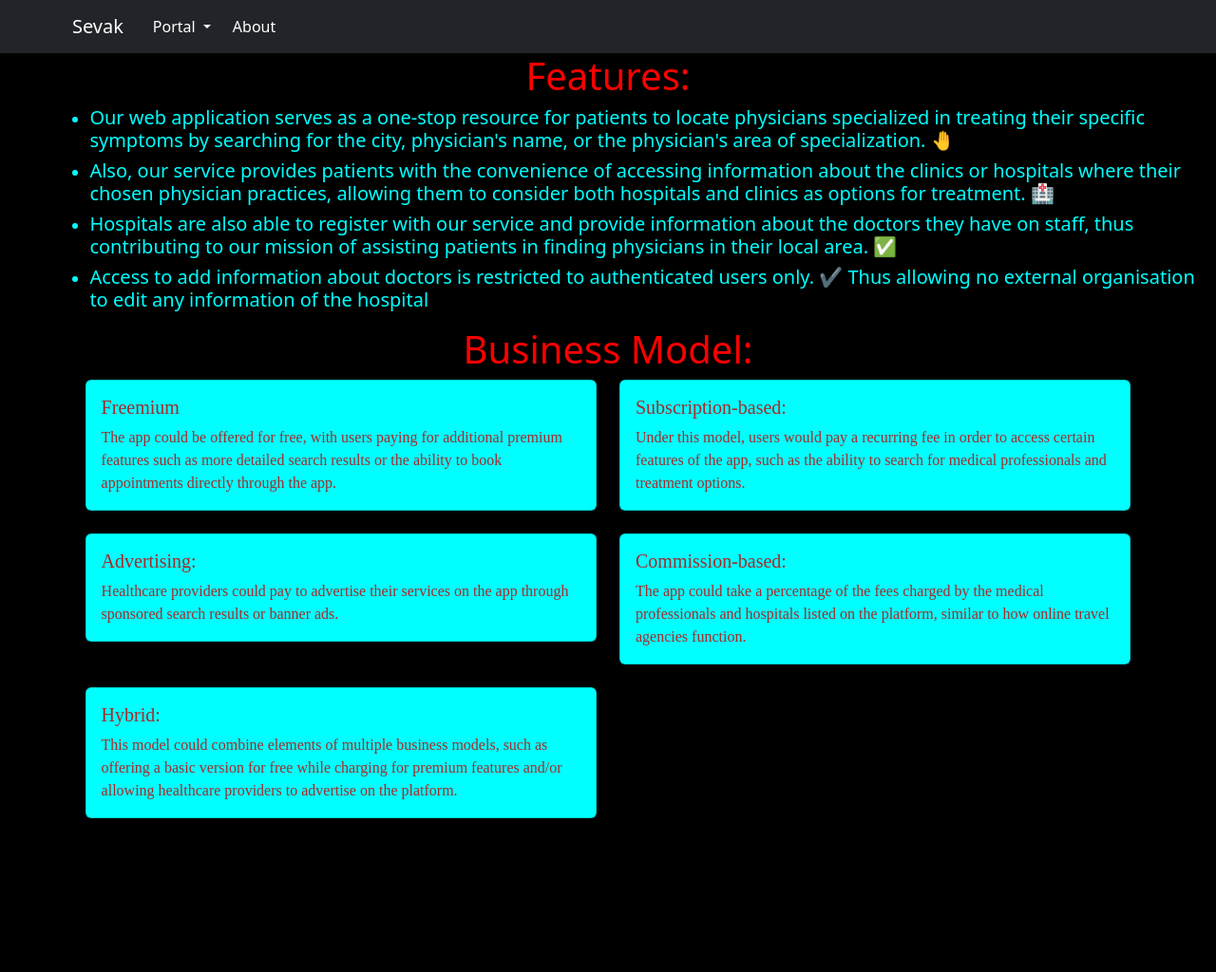
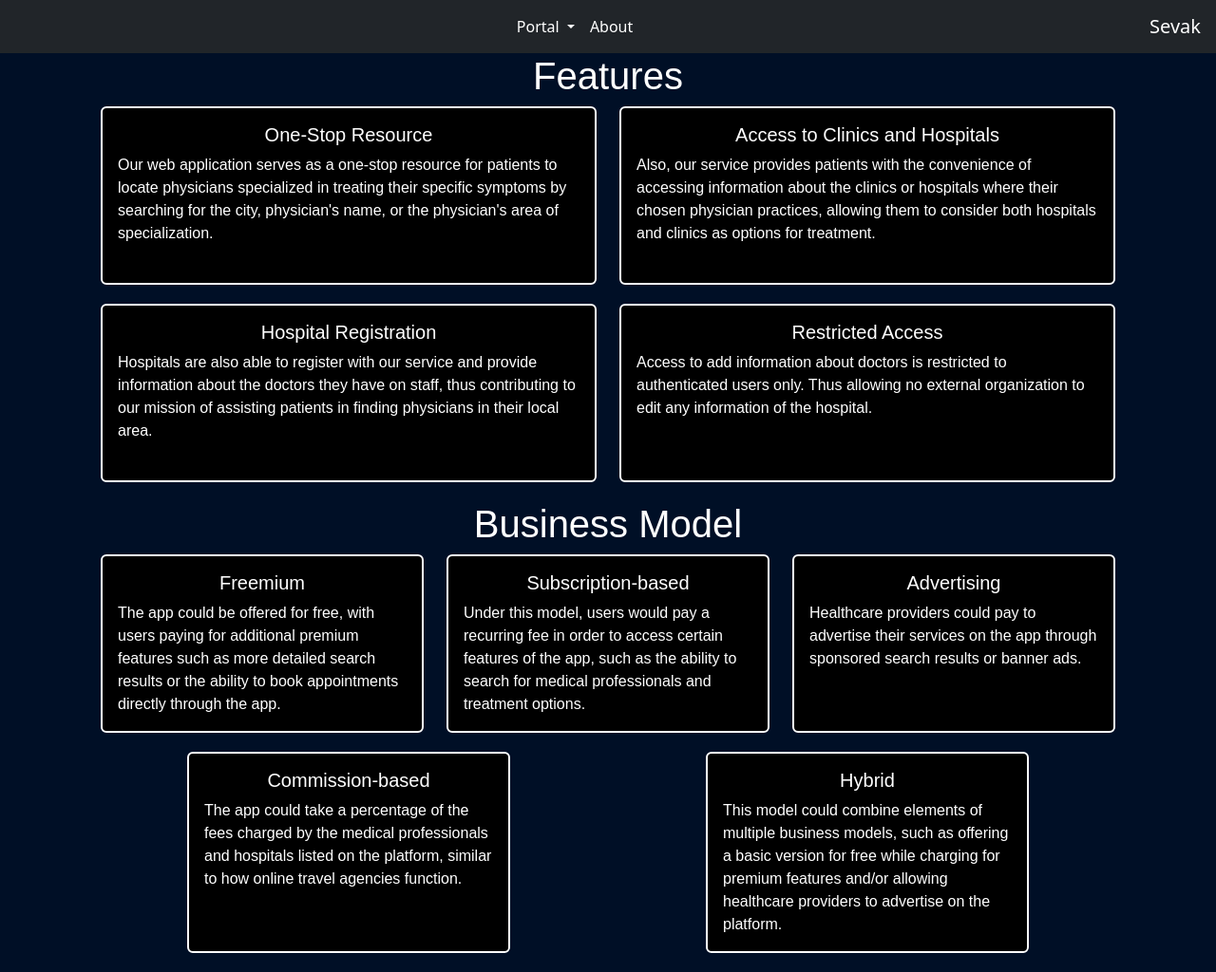
Before and after one commit to Sevak-Official/Sevak, a Django app: page /about/ in a window 1280 px wide. Shown: the whole page at 95% size. Before the commit the page ends 862 px from the top, so only its background shows below. Run offline with Django 4.2, Linux system fonts and the light colour scheme; some libraries are stand-ins or nearby versions; some web fonts are replaced.

Commit message:
updated styles

```diff
--- a/hck/static/hck/styles.css
+++ b/hck/static/hck/styles.css
@@ -1,9 +1,9 @@
-
-/* .form-label{
+/*
+.form-label{
 display: flex;
 justify-content: center;
 align-items: center;
-} */
+}
 
 .form-text{
     display: none;
@@ -14,19 +14,19 @@ li{
 
 
   /* Style the form header */
-  .form-header {
+  /* .form-header {
     margin-bottom: 30px;
     text-align: center;
   }
 
-  /* Style the form title */
+  /* Style the form title
   .form-title {
     font-size: 24px;
     font-weight: bold;
     color: #333;
   }
 
-  /* Style the form fields */
+  /* Style the form fields
   .form-group {
     margin-bottom: 15px;
   }
@@ -35,12 +35,12 @@ li{
     /* display: block;
     font-size: 14px;
     font-weight: bold;
-    color: #333; */
+    color: #333;
     font-size: 15px;
     color: black;
     margin-bottom: 3px;
   }
-  /* Style the form button */
+  /* Style the form button
   .form-button {
     display: block;
     width: 100%;
@@ -59,23 +59,6 @@ li{
     cursor: pointer;
   }
 
-.po{
-    color:white;;
-    animation: example 5s;
-    animation-timing-function:ease-in-out;
-     animation-iteration-count: infinite;
-     /* font-family: 'Unbounded'; */
-      /* font-family: 'Merriweather';
-      font-style: italic; */
-      font-weight: 400;
-      font-display: swap;
-    animation-direction:alternate;
-}
-@keyframes example {
-    from   {background-color:black;}
-    to  {background-color:midnightblue; }
-  }
-
 .container{
     width: 100%;
     min-height: 93vh;
@@ -89,7 +72,49 @@ li{
     min-height: 300px;
     border-radius: 10px;
     padding: 10px 20px;
+} */
+  body {
+    background-color: #000f26;
+  }
+h1{
+  color:white;
 }
+  .card {
+    height: 100%;
+    border: 2px solid white;
+    background-color: black;
+    color:white;
+    transition: background-color 1s;
+  }
+  .card:hover {
+    background-color: #1f1f1f;
+    transform: scale(1.05);
+  }
+  .custom-card{
+    margin-bottom: 20px;
+
+  }
+  h5{
+    color: #000f26;
+  }
+  .container {
+    font-family: Arial;
+    display: flex;
+    flex-wrap: wrap;
+    justify-content: space-around;
+  }
+
+  @media (min-width: 768px) {
+    .container {
+      max-width: 960px;
+    }
+  }
+
+  @media (min-width: 992px) {
+    .container {
+      max-width: 1140px;
+    }
+  }
 
 
 .login-text h1{
--- a/hck/templates/hck/hospital/about.html
+++ b/hck/templates/hck/hospital/about.html
@@ -1,70 +1,80 @@
 {% extends 'hck/hospital/hospitals.html' %}
-    <title> {% block title %}Sevak{% endblock title %}</title>
+<title>{% block title %}Sevak{% endblock title %}</title>
 
 {% block content %}
-<div style="background-color:black;color:aqua;">
-<center><h1 style="color:red;">Features:</h1></center>
-<ul>
-<li><h5>Our web application serves as a one-stop resource for patients to locate physicians specialized in treating their specific symptoms by searching for the city, physician's name, or the physician's area of specialization. 🤚</h5></li>
-<li><h5>Also, our service provides patients with the convenience of accessing information about the clinics or hospitals where their chosen physician practices, allowing them to consider both hospitals and clinics as options for treatment. 🏥</h5></li>
-<li><h5>Hospitals are also able to register with our service and provide information about the doctors they have on staff, thus contributing to our mission of assisting patients in finding physicians in their local area. ✅</h5></li>
-<li><h5>Access to add information about doctors is restricted to authenticated users only. ✔️
-        Thus allowing no external organisation to edit any information of the hospital
-    </h5></li>
-  </ul>
-    <center><h1  style="color:red;">Business Model:</h1></center>
-<div class="row row-cols-1 row-cols-md-2 g-4" style="color:brown;padding-left:7%;padding-right:7%;font-family:aria">
-    <div class="col">
-      <div class="card" style="background-color:aqua">
-        <div class="card-body">
-          <h5 class="card-title">Freemium</h5>
-          <p class="card-text">The app could be offered for free, with users paying for additional premium features such as more detailed search results or the ability to book appointments directly through the app.</p>
+<style>
+  body {
+    {% comment %}  {% endcomment %}
+    background-color: #000f26;
+  }
+h1{
+  color:white;
+}
+  .card {
+    height: 100%;
+    border: 2px solid white;
+    background-color: black; /* Add black background color */
+    color:white;
+    transition: background-color 1s;
+  }
+  .card:hover {
+    background-color: #1f1f1f; /* Update the hover background color */
+    transform: scale(1.05);
+  }
+  .custom-card{
+    margin-bottom: 20px;
+
+  }
+  h5{
+    color: #000f26;
+  }
+  .container {
+    font-family: Arial;
+    display: flex;
+    flex-wrap: wrap;
+    justify-content: space-around;
+  }
+
+  @media (min-width: 768px) {
+    .container {
+      max-width: 960px;
+    }
+  }
+
+  @media (min-width: 992px) {
+    .container {
+      max-width: 1140px;
+    }
+  }
+</style>
+  <div class="container">
+    <h1>Features</h1>
+    <div class="row container">
+      {% for feature in features %}
+      <div class="col-lg-6 col-md-12 custom-card">
+        <div class="card mb-4">
+          <div class="card-body">
+            <h5 class="card-title text-white text-center">{{ feature.title }}</h5>
+            <p class="card-text text-white">{{ feature.description }}</p>
+          </div>
         </div>
       </div>
+      {% endfor %}
     </div>
-    <div class="col">
-        <div class="card" style="background-color:aqua">
 
-        <div class="card-body">
-          <h5 class="card-title">Subscription-based:</h5>
-          <p class="card-text">Under this model, users would pay a recurring fee in order to access certain features of the app, such as the ability to search for medical professionals and treatment options.</p>
+    <h1 class="text-center">Business Model</h1>
+    <div class="row container">
+      {% for model in business_models %}
+      <div class="col-lg-4 col-md-12 col-sm-12 custom-card">
+        <div class="card ">
+          <div class="card-body">
+            <h5 class="card-title text-white text-center">{{ model.title }}</h5>
+            <p class="card-text text-white">{{ model.description }}</p>
+          </div>
         </div>
       </div>
+      {% endfor %}
     </div>
-    <div class="col">
-        <div class="card" style="background-color:aqua">
-
-        <div class="card-body">
-          <h5 class="card-title">Advertising:</h5>
-          <p class="card-text"> Healthcare providers could pay to advertise their services on the app through sponsored search results or banner ads.</p>
-        </div>
-      </div>
-    </div>
-    <div class="col">
-        <div class="card" style="background-color:aqua">
-
-        <div class="card-body">
-          <h5 class="card-title">Commission-based:</h5>
-          <p class="card-text">The app could take a percentage of the fees charged by the medical professionals and hospitals listed on the platform, similar to how online travel agencies function.
-    </p>
-        </div>
-      </div>
-    </div>
-    <div class="col">
-        <div class="card" style="background-color:aqua">
-
-        <div class="card-body">
-          <h5 class="card-title">Hybrid: </h5>
-          <p class="card-text">This model could combine elements of multiple business models, such as offering a basic version for free while charging for premium features and/or allowing healthcare providers to advertise on the platform.
-    </p>
-        </div>
-      </div>
-    </div>
-
-  <div class="container-sm">
-
-
-    </div>
-</div>
+  </div>
 
 {% endblock content %}
--- a/hck/templates/hck/hospital/hospitals.html
+++ b/hck/templates/hck/hospital/hospitals.html
@@ -5,7 +5,7 @@
     <meta charset="utf-8">
     <meta name="viewport" content="width=device-width, initial-scale=1">
     <title> {% block title %}Sevak{% endblock title %}</title>
-    <link rel="stylesheet" href="{% static 'hck/styles.css' %}">
+
     <link rel="shortcut icon" href="{%  static 'hck/favicon.ico' %}">
     <link rel="preconnect" href="https://fonts.googleapis.com">
 <link rel="preconnect" href="https://fonts.gstatic.com" crossorigin>
@@ -19,14 +19,9 @@
   </head>
   <body class="po">
     <nav class="navbar navbar-dark navbar-expand-lg bg-dark">
-      <div class="container-fluid">
-        <button class="navbar-toggler" type="button" data-bs-toggle="collapse" data-bs-target="#navbarTogglerDemo03" aria-controls="navbarTogglerDemo03" aria-expanded="false" aria-label="Toggle navigation">
-          <span class="navbar-toggler-icon"></span>
-        </button>
-        <a class="navbar-brand" style="padding-left: 5vw" href="https://sevak.azurewebsites.net/" style="font:verdana">Sevak</a>
-        <div class="collapse navbar-collapse" id="navbarTogglerDemo03">
-          <ul class="navbar-nav ">
 
+      <div class="collapse navbar-collapse justify-content-center" id="navbarTogglerDemo03">
+        <ul class="navbar-nav mx-auto">
           <li class="nav-item dropdown">
             <a class="nav-link dropdown-toggle active" href="#" role="button" data-bs-toggle="dropdown" aria-expanded="false">
               Portal
@@ -39,12 +34,35 @@
           <li class="nav-item">
             <a class="nav-link active" href="/about">About</a>
           </li>
-
         </ul>
       </div>
+
+      <a class="navbar-brand" href="/" style="font:verdana">Sevak</a>
     </div>
   </nav>
             {% block content %}
+            <nav class="navbar navbar-dark navbar-expand-lg bg-dark">
+
+              <div class="collapse navbar-collapse justify-content-center" id="navbarTogglerDemo03">
+                <ul class="navbar-nav mx-auto">
+                  <li class="nav-item dropdown">
+                    <a class="nav-link dropdown-toggle active" href="#" role="button" data-bs-toggle="dropdown" aria-expanded="false">
+                      Portal
+                    </a>
+                    <ul class="dropdown-menu">
+                      <li><a class="dropdown-item" href="/patients">Patients</a></li>
+                      <li><a class="dropdown-item" href="/hospitals">Hospitals</a></li>
+                    </ul>
+                  </li>
+                  <li class="nav-item">
+                    <a class="nav-link active" href="/about">About</a>
+                  </li>
+                </ul>
+              </div>
+
+              <a class="navbar-brand" href="/" style="font:verdana">Sevak</a>
+            </div>
+          </nav>
           {% load crispy_forms_tags %}
           <div class="container-sm">
             <div class="po" >
--- a/hck/views.py
+++ b/hck/views.py
@@ -18,7 +18,49 @@ from django.contrib.auth import login,logout,authenticate
 #user-JJIMS
 #pass-123@Aabc
 def about(request):
-    return render(request,'hck/hospital/about.html')
+     features = [
+        {
+            'title': 'One-Stop Resource',
+            'description': 'Our web application serves as a one-stop resource for patients to locate physicians specialized in treating their specific symptoms by searching for the city, physician\'s name, or the physician\'s area of specialization. ',
+        },
+        {
+            'title': 'Access to Clinics and Hospitals',
+            'description': 'Also, our service provides patients with the convenience of accessing information about the clinics or hospitals where their chosen physician practices, allowing them to consider both hospitals and clinics as options for treatment. ',
+        },
+        {
+            'title': 'Hospital Registration',
+            'description': 'Hospitals are also able to register with our service and provide information about the doctors they have on staff, thus contributing to our mission of assisting patients in finding physicians in their local area. ',
+        },
+        {
+            'title': 'Restricted Access',
+            'description': 'Access to add information about doctors is restricted to authenticated users only. Thus allowing no external organization to edit any information of the hospital.',
+        },
+    ]
+     business_models = [
+        {
+            'title': 'Freemium',
+            'description': 'The app could be offered for free, with users paying for additional premium features such as more detailed search results or the ability to book appointments directly through the app.',
+        },
+        {
+            'title': 'Subscription-based',
+            'description': 'Under this model, users would pay a recurring fee in order to access certain features of the app, such as the ability to search for medical professionals and treatment options.',
+        },
+        {
+            'title': 'Advertising',
+            'description': 'Healthcare providers could pay to advertise their services on the app through sponsored search results or banner ads.',
+        },
+        {
+            'title': 'Commission-based',
+            'description': 'The app could take a percentage of the fees charged by the medical professionals and hospitals listed on the platform, similar to how online travel agencies function.',
+        },
+        {
+            'title': 'Hybrid',
+            'description': 'This model could combine elements of multiple business models, such as offering a basic version for free while charging for premium features and/or allowing healthcare providers to advertise on the platform.',
+        },
+    ]
+
+     context = {'features': features,'business_models':business_models}
+     return render(request,'hck/hospital/about.html',context)
 def base(request):
     return render(request,'hck/base.html')
 @login_required(login_url='/login')
--- a/manage.py
+++ b/manage.py
@@ -6,7 +6,7 @@ import sys
 
 def main():
     """Run administrative tasks."""
-    os.environ.setdefault('DJANGO_SETTINGS_MODULE', 'mithack.settings')
+    os.environ.setdefault('DJANGO_SETTINGS_MODULE', 'sevak.settings')
     try:
         from django.core.management import execute_from_command_line
     except ImportError as exc:
--- a/mithack/asgi.py
+++ b/sevak/asgi.py
@@ -1,5 +1,5 @@
 """
-ASGI config for mithack project.
+ASGI config for sevak project.
 
 It exposes the ASGI callable as a module-level variable named ``application``.
 
@@ -11,6 +11,6 @@ import os
 
 from django.core.asgi import get_asgi_application
 
-os.environ.setdefault('DJANGO_SETTINGS_MODULE', 'mithack.settings')
+os.environ.setdefault('DJANGO_SETTINGS_MODULE', 'sevak.settings')
 
 application = get_asgi_application()
--- a/mithack/settings.py
+++ b/sevak/settings.py
@@ -1,5 +1,5 @@
 """
-Django settings for mithack project.
+Django settings for sevak project.
 
 Generated by 'django-admin startproject' using Django 4.1.4.
 
@@ -53,7 +53,7 @@ MIDDLEWARE = [
     'django.middleware.clickjacking.XFrameOptionsMiddleware',
 ]
 
-ROOT_URLCONF = 'mithack.urls'
+ROOT_URLCONF = 'sevak.urls'
 
 TEMPLATES = [
     {
@@ -71,7 +71,7 @@ TEMPLATES = [
     },
 ]
 
-WSGI_APPLICATION = 'mithack.wsgi.application'
+WSGI_APPLICATION = 'sevak.wsgi.application'
 
 
 # Database
--- a/mithack/urls.py
+++ b/sevak/urls.py
@@ -1,4 +1,4 @@
-"""mithack URL Configuration
+"""sevak URL Configuration
 
 The `urlpatterns` list routes URLs to views. For more information please see:
     https://docs.djangoproject.com/en/4.1/topics/http/urls/
--- a/mithack/wsgi.py
+++ b/sevak/wsgi.py
@@ -1,5 +1,5 @@
 """
-WSGI config for mithack project.
+WSGI config for sevak project.
 
 It exposes the WSGI callable as a module-level variable named ``application``.
 
@@ -11,6 +11,6 @@ import os
 
 from django.core.wsgi import get_wsgi_application
 
-os.environ.setdefault('DJANGO_SETTINGS_MODULE', 'mithack.settings')
+os.environ.setdefault('DJANGO_SETTINGS_MODULE', 'sevak.settings')
 
 application = get_wsgi_application()
```
Also changed, not shown: hck/templates/hck/base.html (+8 -10 lines), hck/static/hck/display.css (added), sevak/__init__.py (added). Lines whose indentation alone changed are shown as unchanged.
